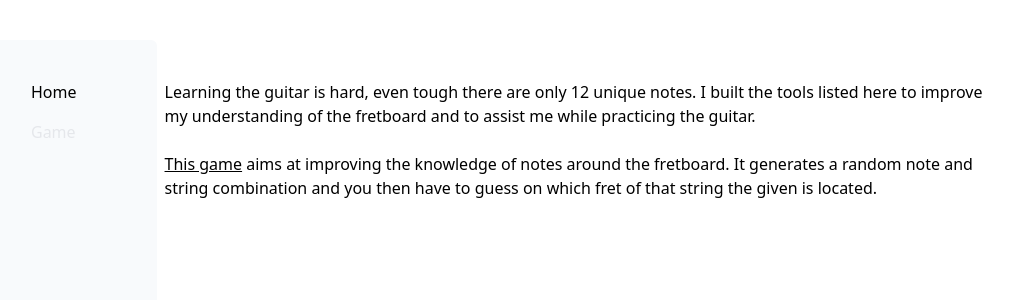
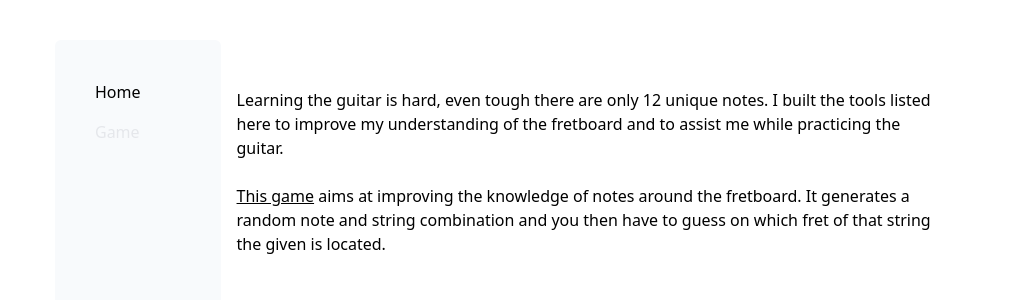
Before and after one commit to matthiasweiss/guitar-notes, a React (Vite) app: page / in a window 1280 px wide. Shown: the top 300 px of the page, without its empty margins (137-1150 px from the left). Built offline with nearby package versions, Linux system fonts and the light colour scheme.

Commit message:
Little more room to breathe

```diff
--- a/src/components/circle-of-fifths.tsx
+++ b/src/components/circle-of-fifths.tsx
@@ -20,7 +20,7 @@ export const CircleOfFifths = ({ selected }: CircleOfFifthsProps) => {
   ];
 
   return (
-    <div className="flex flex-col justify-center gap-1 lg:flex-row lg:gap-2">
+    <div className="flex flex-col justify-center gap-2 lg:flex-row lg:gap-2">
       {circleOfFifths.map((note) => {
         return (
           <div className={selected && selected !== note ? 'opacity-40' : ''}>
--- a/src/components/navbar.tsx
+++ b/src/components/navbar.tsx
@@ -11,7 +11,7 @@ export const Navbar = () => {
   const { pathname } = useLocation();
 
   return (
-    <div className="flex h-fit flex-col gap-4 rounded-md bg-slate-50 px-4 py-10 md:p-10 md:pb-44 md:pr-20 lg:h-fit">
+    <div className="flex h-full flex-col gap-4 rounded-md bg-slate-50 px-4 py-10 md:p-10 md:pb-44 md:pr-20 lg:h-fit">
       <ul className="flex flex-col gap-4">
         {LINKS.map((link) => {
           return (
--- a/src/screens/game/game.tsx
+++ b/src/screens/game/game.tsx
@@ -113,7 +113,7 @@ export const Game = () => {
                 <CircleOfFifths selected={current.note} />
               </div>
 
-              <div className="flex w-full flex-col gap-1 lg:flex-row lg:gap-2">
+              <div className="flex w-full flex-col gap-2 lg:flex-row lg:gap-2">
                 <div className="flex h-9 w-9 items-center justify-center rounded-full bg-cyan-700 text-cyan-100">
                   {current.guitarString}
                 </div>
--- a/src/screens/layout.tsx
+++ b/src/screens/layout.tsx
@@ -4,9 +4,9 @@ import { Navbar } from '../components/navbar';
 export const Layout = () => {
   return (
     <div className="flex h-screen w-screen justify-center">
-      <div className="flex h-full w-full max-w-5xl lg:py-10">
+      <div className="flex h-full w-full max-w-4xl lg:py-10">
         <Navbar />
-        <div className="lg:p4 flex flex-1 justify-center p-2">
+        <div className="flex flex-1 justify-center p-4">
           <Outlet />
         </div>
       </div>
```
